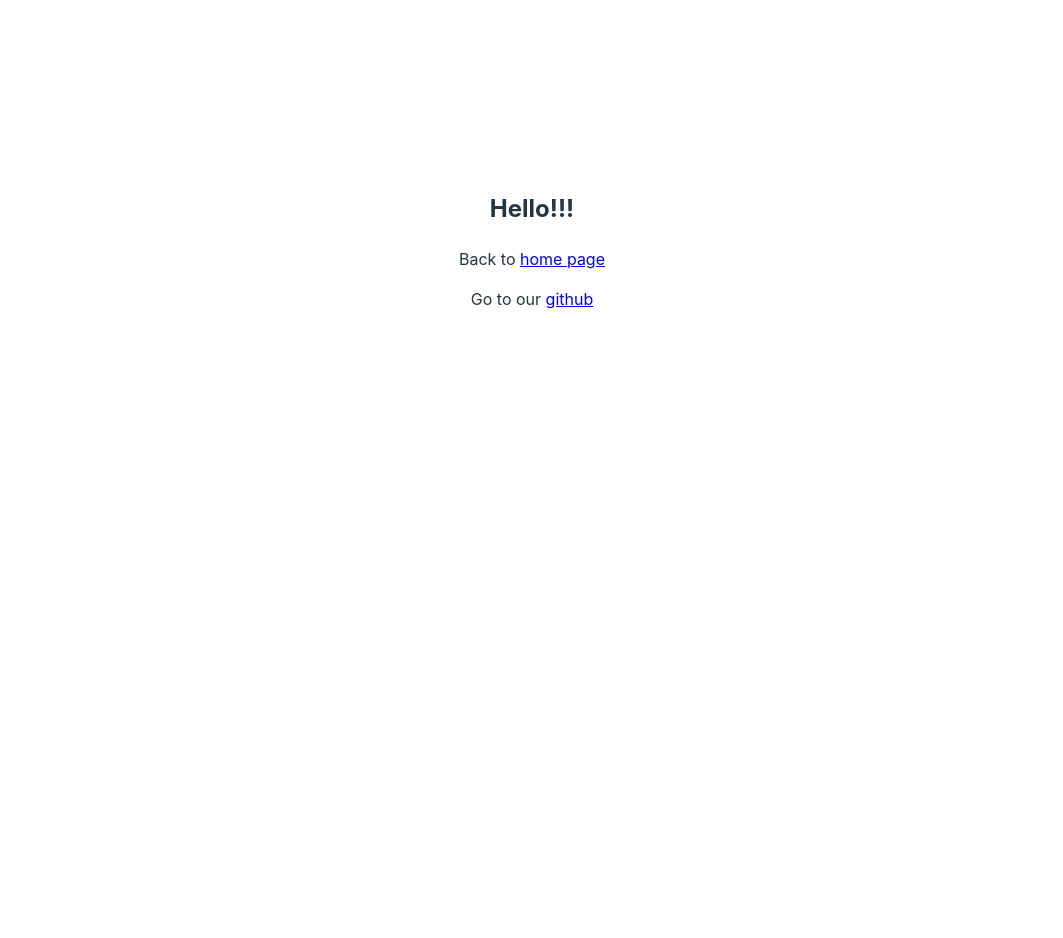
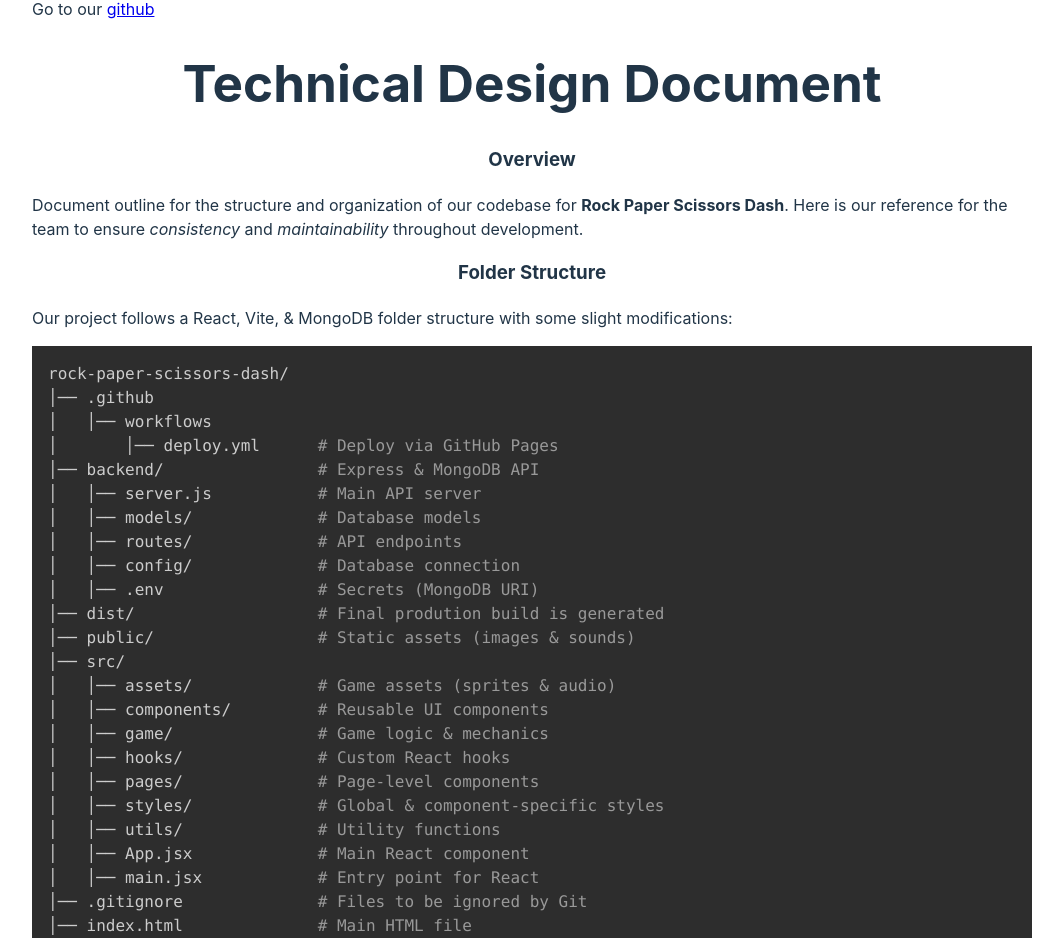
Before and after one commit to thatguytime/CSCI401--Rock-Paper-Scissors-Dash, a React (Vite) app: page /technical-design in a window 1280 px wide. Shown: the part 151-1089 px from the top of the page, without its empty margins (108-1171 px from the left). Before the commit the page ends 800 px from the top, so only its background shows below. Built offline with nearby package versions, Linux system fonts and the light colour scheme.

Commit message:
added technical design page for team reference

```diff
--- a/package.json
+++ b/package.json
@@ -15,6 +15,7 @@
     "react": "^19.0.0",
     "react-dom": "^19.0.0",
     "react-router-dom": "^7.2.0",
+    "react-syntax-highlighter": "^15.6.1",
     "rock-paper-scissor-dash": "file:",
     "run": "^1.5.0"
   },
--- a/src/Home.jsx
+++ b/src/Home.jsx
@@ -18,7 +18,7 @@
                 </a>
 
                 <p>
-                    Checkout our current <Link to="/technical-design">code structure document</Link> page where we include folder structure, naming conventions, etc.
+                    Check out our current <Link to="/technical-design">technical design document</Link> page, including folder structure, naming conventions, etc.
                 </p>
             </div>
             <p className="read-the-docs">
--- /dev/null
+++ b/src/TechnicalDesign.css
@@ -0,0 +1,15 @@
+.technical-design-page {
+    max-width: 1000px;
+    margin: auto;
+}
+
+.technical-design-page>p,
+.technical-design-page>.center,
+.technical-design-page>ul,
+.technical-design-page>ul>li {
+    text-align: left;
+}
+
+.technical-design-page>Link:hover {
+    background: #0056b3;
+}
--- a/src/TechnicalDesign.jsx
+++ b/src/TechnicalDesign.jsx
@@ -1,11 +1,104 @@
 import { Link } from 'react-router-dom'
+import { Prism as SyntaxHighlighter } from 'react-syntax-highlighter'
+import { tomorrow } from 'react-syntax-highlighter/dist/esm/styles/prism'
+import './TechnicalDesign.css'
 
 export default function TechnicalDesign() {
+
+    const folderStructure = `rock-paper-scissors-dash/
+│── .github
+│   │── workflows
+│       │── deploy.yml      # Deploy via GitHub Pages
+│── backend/                # Express & MongoDB API
+│   │── server.js           # Main API server
+│   │── models/             # Database models
+│   │── routes/             # API endpoints
+│   │── config/             # Database connection
+│   │── .env                # Secrets (MongoDB URI)
+│── dist/                   # Final prodution build is generated
+│── public/                 # Static assets (images & sounds)
+│── src/
+│   │── assets/             # Game assets (sprites & audio)
+│   │── components/         # Reusable UI components
+│   │── game/               # Game logic & mechanics
+│   │── hooks/              # Custom React hooks
+│   │── pages/              # Page-level components
+│   │── styles/             # Global & component-specific styles
+│   │── utils/              # Utility functions
+│   │── App.jsx             # Main React component
+│   │── main.jsx            # Entry point for React
+│── .gitignore              # Files to be ignored by Git
+│── index.html              # Main HTML file
+│── package.json            # Project dependencies & scripts
+│── README.md               # Project documentation
+│── vite.config.js          # Vite configuration`
     return (
         <>
-            <h2>Hello!!!</h2>
-            <p>Back to <Link to="/">home page</Link></p>
-            <p>Go to our <a href='https://github.com/paulcostanza/CSCI401--Rock-Paper-Scissors-Dash' target='_blank'>github</a></p>
+            <div className="technical-design-page">
+                <h2>Hello!!!</h2>
+                <p>Back to <Link to="/">home page</Link></p>
+                <p>Go to our <a href='https://github.com/paulcostanza/CSCI401--Rock-Paper-Scissors-Dash' target='_blank'>github</a></p>
+
+
+                <h1 id="code-structure-document">Technical Design Document</h1>
+                <h3 id="overview">Overview</h3>
+
+                <p>Document outline for the structure and organization of our codebase for <strong>Rock Paper Scissors Dash</strong>. Here is our reference for the team to ensure <em>consistency</em> and <em>maintainability</em> throughout development.</p>
+
+                <h3 id="folder-structure">Folder Structure</h3>
+
+                <p>Our project follows a React, Vite, &amp; MongoDB folder structure with some slight modifications:</p>
+
+                <div className="center">
+                    <SyntaxHighlighter language="bash" style={tomorrow} className="center">
+                        {folderStructure}
+                    </SyntaxHighlighter>
+                </div>
+
+                <h3 id="naming-conventions">Naming Conventions</h3>
+
+                <p>To maintain consistency across the project, we follow these naming conventions:</p>
+
+                <ul>
+                    <li><strong>Folders &amp; Files</strong>: kebab-case for folders * * * <code>game-logic/</code></li>
+                    <li><strong>React Components</strong>: PascalCase * * * <code>GameBoard.jsx</code></li>
+                    <li><strong>Functions &amp; Variables</strong>: camelCase * * * <code>updateScore()</code></li>
+                    <li><strong>Constants</strong>: UPPER_CASE_SNAKE * * * <code>MAX_SCORE = 100;</code></li>
+                </ul>
+
+                <h3 id="component-organization">Component Organization</h3>
+
+                <ul>
+                    <li><strong>Reusable Components</strong>: Located in <code>/src/components/</code> (Scoreboard.jsx, PowerUp.jsx)</li>
+                    <li><strong>Game Logic</strong>: Located in <code>/src/game/</code> (GameEngine.js, Character.js)</li>
+                    <li><strong>Pages</strong>: Located in <code>/src/pages/</code> (MainMenu.jsx, Leaderboard.jsx)</li>
+                    <li><strong>Hooks</strong>: Custom React hooks in <code>/src/hooks/</code> (useGameState.js)</li>
+                    <li><strong>Styles</strong>: Global styles in <code>/src/styles/</code></li>
+                </ul>
+
+                <h3 id="coding-best-practices">Coding Best Practices</h3>
+
+                <ul>
+                    <li>Use functional components and React hooks</li>
+                    <li>Keep components small and reusable</li>
+                    <li>Comment the <em>why</em> on complex logic</li>
+                </ul>
+
+                <h3 id="version-control--cicd">Version Control &amp; CI/CD</h3>
+
+                <ul>
+                    <li>Branching Strategy: Use <strong>main</strong> for stable releases and feature branches (feature/game-mechanics).</li>
+                    <li>Git Commit Messages: Use message format (<code>feat: add score tracking</code>).</li>
+                    <li>Deployment:
+                        <ul>
+                            <li>The site is deployed via GitHub Pages</li>
+                            <li>GitHub Actions is set up for CI/CD</li>
+                            <li>Commits to <code>main</code> trigger automatic deployments</li>
+                        </ul>
+                    </li>
+                </ul>
+            </div>
+
         </>
     )
 }
```
Also changed, not shown: 1 other file (tests, documents, lock files or other folders).
